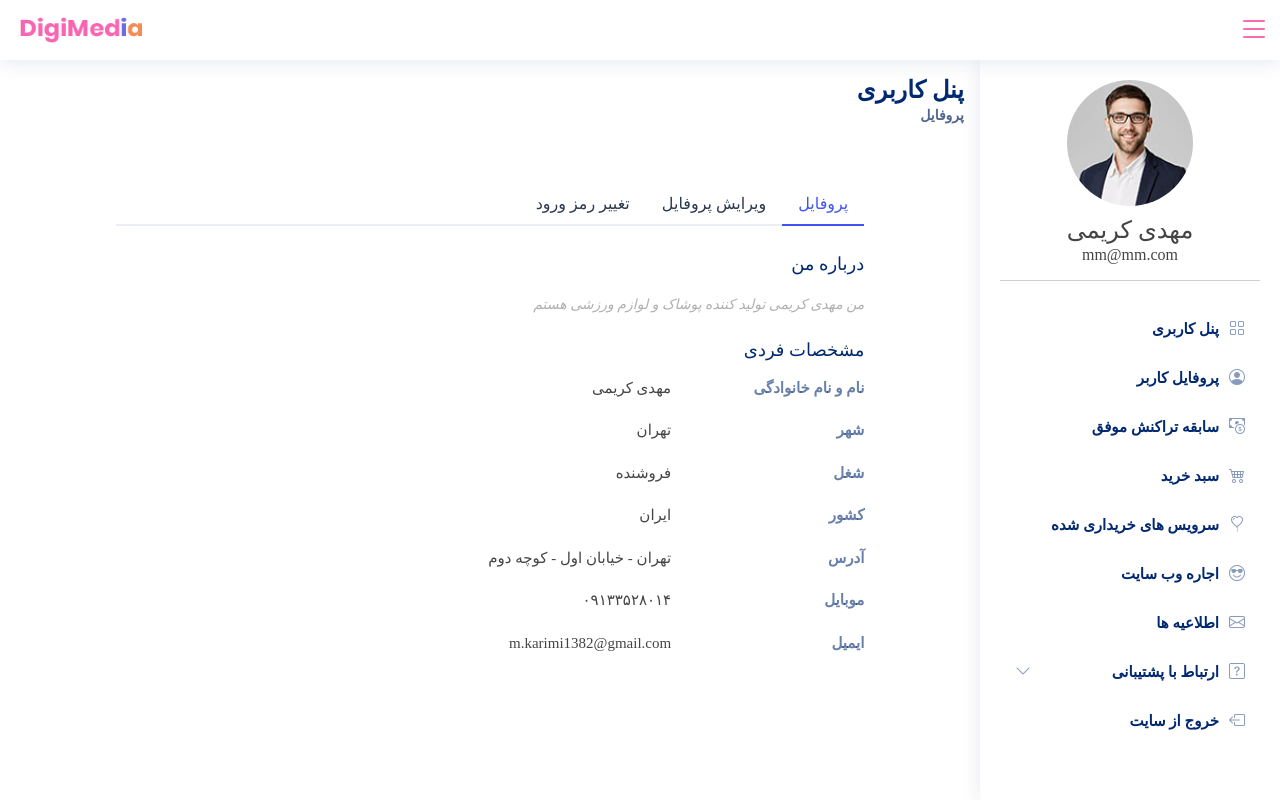
After one commit to karimi1382/Rent_store, a Laravel app: page /userprofile in a window 1280 px wide. The commit adds this page. Run offline with Laravel 9, Linux system fonts and the light colour scheme; a user stored in the database is signed in; data comes from the database, SQL or seed files in the repository; some libraries are stand-ins or nearby versions; some web fonts are replaced.

Commit message:
add profile ui page

```diff
--- a/Main_project/app/Http/Controllers/HomeController.php
+++ b/Main_project/app/Http/Controllers/HomeController.php
@@ -7,6 +7,7 @@ use App\Models\project;
 use App\Models\packege;
 use App\Models\fild;
 use App\Models\project_type;
+use Carbon\Carbon;
 
 use App\Models\order;
 
@@ -64,5 +65,9 @@ class HomeController extends Controller
                         ->where('orders.status','1')
                         ->get();
         return view('user.myservice',compact('orders'));
+
+    }
+    public function userprofile(){
+        return view('user.userprofile');
     }
 }
--- a/Main_project/composer.json
+++ b/Main_project/composer.json
@@ -10,7 +10,8 @@
         "laravel/framework": "^9.19",
         "laravel/sanctum": "^3.0",
         "laravel/tinker": "^2.7",
-        "laravel/ui": "^4.4"
+        "laravel/ui": "^4.4",
+        "nesbot/carbon": "^2.72"
     },
     "require-dev": {
         "fakerphp/faker": "^1.9.1",
--- a/Main_project/resources/views/layouts/Dashbord_head.blade.php
+++ b/Main_project/resources/views/layouts/Dashbord_head.blade.php
@@ -51,7 +51,7 @@
         <ul class="d-flex align-items-center">
 
             <div class=" ">
-                <a href="index.html" class="logo ">
+                <a href="{{url('/')}}" class="logo ">
                     <img src="{{ URL::asset('assets/images/logo-v1.png') }}" alt="">
                 </a>
               </div><!-- End Logo -->
@@ -159,7 +159,7 @@
     <ul class="sidebar-nav" id="sidebar-nav">
 
       <li class="nav-item">
-        <a class="nav-link " href="{{url('userpanel')}}">
+        <a class="nav-link collapsed" href="{{url('userpanel')}}">
           <i class="bi bi-grid"></i>
           <span>پنل کاربری</span>
         </a>
@@ -168,34 +168,18 @@
 
 
       <li class="nav-item">
-        <a class="nav-link collapsed" data-bs-target="#forms-nav" data-bs-toggle="collapse" href="#">
-          <i class="bi bi-person-vcard"></i><span>تنظیمات کارتابل</span><i class="bi bi-chevron-down ms-auto location_top"></i>
+        <a class="nav-link collapsed" href="{{url('userprofile')}}">
+          <i class="bi bi-person-circle"></i>
+          <span>پروفایل کاربر</span>
         </a>
-        <ul id="forms-nav" class="nav-content collapse " data-bs-parent="#sidebar-nav">
-          <li>
-            <a href="forms-elements.html">
-              <i class="bi bi-circle"></i><span>ویرایش مشخصات</span>
-            </a>
-          </li>
-          <li>
-            <a href="forms-layouts.html">
-              <i class="bi bi-circle"></i><span>تغییر رمز عبور</span>
-            </a>
-          </li>
-
-        </ul>
-      </li><!-- End Forms Nav -->
+      </li>
 
 
 
-      <li class="nav-item">
-        <a class="nav-link collapsed" data-bs-target="#charts-nav" data-bs-toggle="collapse" href="#">
-          <i class="bi bi-cash-coin"></i><span>اطلاعات مالی</span><i class="bi bi-chevron-down ms-auto location_top"></i>
-        </a>
-        <ul id="charts-nav" class="nav-content collapse " data-bs-parent="#sidebar-nav">
-          <li>
-            <a href="{{url('peyment')}}">
-              <i class="bi bi-circle"></i><span>سابقه تراکنش</span>
+     <!-- End Forms Nav -->
+          <li class="nav-item">
+            <a class="nav-link collapsed" href="{{url('peyment')}}">
+              <i class="bi bi-cash-coin"></i><span>سابقه تراکنش موفق</span>
             </a>
           </li>
           {{-- <li>
@@ -203,25 +187,9 @@
               <i class="bi bi-circle"></i><span>کیف پول</span>
             </a>
           </li> --}}
-        </ul>
+
       </li><!-- End Charts Nav -->
-      <li class="nav-item">
-        <a class="nav-link collapsed" data-bs-target="#charts-nav_2" data-bs-toggle="collapse" href="#">
-          <i class="bi bi-question-square"></i><span>ارتباط با پشتیبانی</span><i class="bi bi-chevron-down ms-auto location_top"></i>
-        </a>
-        <ul id="charts-nav_2" class="nav-content collapse " data-bs-parent="#sidebar-nav">
-          <li>
-            <a href="charts-apexcharts.html">
-              <i class="bi bi-circle"></i><span>ارسال تیکت جدید </span>
-            </a>
-          </li>
-          <li>
-            <a href="charts-echarts.html">
-              <i class="bi bi-circle"></i><span>مدیریت تیکت ها</span>
-            </a>
-          </li>
-        </ul>
-      </li><!-- End Charts Nav -->
+     <!-- End Charts Nav -->
 
 
 
@@ -255,7 +223,23 @@
           <span>اطلاعیه ها</span>
         </a>
       </li><!-- End Contact Page Nav -->
-
+      <li class="nav-item">
+        <a class="nav-link collapsed" data-bs-target="#charts-nav_2" data-bs-toggle="collapse" href="#">
+          <i class="bi bi-question-square"></i><span>ارتباط با پشتیبانی</span><i class="bi bi-chevron-down ms-auto location_top"></i>
+        </a>
+        <ul id="charts-nav_2" class="nav-content collapse " data-bs-parent="#sidebar-nav">
+          <li>
+            <a href="charts-apexcharts.html">
+              <i class="bi bi-circle"></i><span>ارسال تیکت جدید </span>
+            </a>
+          </li>
+          <li>
+            <a href="charts-echarts.html">
+              <i class="bi bi-circle"></i><span>مدیریت تیکت ها</span>
+            </a>
+          </li>
+        </ul>
+      </li>
       <li class="nav-item">
         <a class="nav-link collapsed" href="{{ route('logout') }}" onclick="event.preventDefault();document.getElementById('logout-form').submit();">
           <i class="bi bi-box-arrow-left"></i>
--- /dev/null
+++ b/Main_project/resources/views/user/userprofile.blade.php
@@ -0,0 +1,224 @@
+@extends('layouts.Dashbord_head')
+
+@section('content')
+
+<div class="pagetitle p-3">
+    <h1>پنل کاربری</h1>
+    <nav>
+      <ol class="breadcrumb">
+        <li class="breadcrumb-item active"> پروفایل </li>
+      </ol>
+    </nav>
+  </div><!-- End Page Title -->
+
+  <section class="section profile">
+    <div class="row">
+
+
+      <div class="col-md-10 mx-auto ">
+        <div class="container">
+        <div class="">
+          <div class="card-body pt-3">
+            <!-- Bordered Tabs -->
+            <ul class="nav nav-tabs nav-tabs-bordered">
+
+              <li class="nav-item">
+                <button class="nav-link active" data-bs-toggle="tab" data-bs-target="#profile-overview">پروفایل</button>
+              </li>
+
+              <li class="nav-item">
+                <button class="nav-link" data-bs-toggle="tab" data-bs-target="#profile-edit">ویرایش پروفایل </button>
+              </li>
+
+
+
+              <li class="nav-item">
+                <button class="nav-link" data-bs-toggle="tab" data-bs-target="#profile-change-password">تغییر رمز ورود </button>
+              </li>
+
+            </ul>
+            <div class="tab-content pt-2">
+
+              <div class="tab-pane fade show active profile-overview" id="profile-overview">
+                <h5 class="card-title">درباره من</h5>
+                <p class="small fst-italic">من مهدی کریمی تولید کننده پوشاک و لوازم ورزشی هستم</p>
+
+                <h5 class="card-title">مشخصات فردی</h5>
+
+                <div class="row">
+                  <div class="col-lg-3 col-md-4 label ">نام و نام خانوادگی</div>
+                  <div class="col-lg-9 col-md-8">مهدی کریمی</div>
+                </div>
+
+                <div class="row">
+                  <div class="col-lg-3 col-md-4 label">شهر</div>
+                  <div class="col-lg-9 col-md-8">تهران</div>
+                </div>
+
+                <div class="row">
+                  <div class="col-lg-3 col-md-4 label">شغل</div>
+                  <div class="col-lg-9 col-md-8">فروشنده</div>
+                </div>
+
+                <div class="row">
+                  <div class="col-lg-3 col-md-4 label">کشور</div>
+                  <div class="col-lg-9 col-md-8">ایران</div>
+                </div>
+
+                <div class="row">
+                  <div class="col-lg-3 col-md-4 label">آدرس</div>
+                  <div class="col-lg-9 col-md-8">تهران - خیابان اول - کوچه دوم</div>
+                </div>
+
+                <div class="row">
+                  <div class="col-lg-3 col-md-4 label">موبایل</div>
+                  <div class="col-lg-9 col-md-8">۰۹۱۳۳۵۲۸۰۱۴</div>
+                </div>
+
+                <div class="row">
+                  <div class="col-lg-3 col-md-4 label">ایمیل</div>
+                  <div class="col-lg-9 col-md-8">m.karimi1382@gmail.com</div>
+                </div>
+
+              </div>
+
+              <div class="tab-pane fade profile-edit pt-3" id="profile-edit">
+
+                <!-- Profile Edit Form -->
+                <form>
+                  <div class="row mb-3">
+                    <label for="profileImage" class="col-md-4 col-lg-3 col-form-label">عکس پروفایل</label>
+                    <div class="col-md-8 col-lg-9">
+                      <img src="{{'dashbord/assets/img/profile-img.jpg'}}" alt="Profile">
+                      <div class="pt-2">
+                        <input type="file" name="pic" class="form-control" />
+                      </div>
+                    </div>
+                  </div>
+
+                  <div class="row mb-3">
+                    <label for="fullName" class="col-md-4 col-lg-3 col-form-label">نام و نام خانوادگی</label>
+                    <div class="col-md-8 col-lg-9">
+                      <input name="fullName" type="text" class="form-control" id="fullName" value="مهدی کریمی">
+                    </div>
+                  </div>
+
+                  <div class="row mb-3">
+                    <label for="about" class="col-md-4 col-lg-3 col-form-label">درباره من</label>
+                    <div class="col-md-8 col-lg-9">
+                      <textarea name="about" class="form-control" id="about" style="height: 100px"></textarea>
+                    </div>
+                  </div>
+
+                  <div class="row mb-3">
+                    <label for="company" class="col-md-4 col-lg-3 col-form-label">شهر</label>
+                    <div class="col-md-8 col-lg-9">
+                      <input name="company" type="text" class="form-control" id="company" value="تهران">
+                    </div>
+                  </div>
+
+                  <div class="row mb-3">
+                    <label for="Job" class="col-md-4 col-lg-3 col-form-label">شغل</label>
+                    <div class="col-md-8 col-lg-9">
+                      <input name="job" type="text" class="form-control" id="Job" value="فروشندگی">
+                    </div>
+                  </div>
+
+                  <div class="row mb-3">
+                    <label for="Country" class="col-md-4 col-lg-3 col-form-label">کشور</label>
+                    <div class="col-md-8 col-lg-9">
+                      <input name="country" type="text" class="form-control" id="Country" value="ایران">
+                    </div>
+                  </div>
+
+                  <div class="row mb-3">
+                    <label for="Address" class="col-md-4 col-lg-3 col-form-label">آدرس</label>
+                    <div class="col-md-8 col-lg-9">
+                      <input name="address" type="text" class="form-control" id="Address" value="تهران - خیابان اول - کوچه دوم">
+                    </div>
+                  </div>
+
+                  <div class="row mb-3">
+                    <label for="Phone" class="col-md-4 col-lg-3 col-form-label">موبایل</label>
+                    <div class="col-md-8 col-lg-9">
+                      <input name="phone" type="text" class="form-control" id="Phone" value="۰۹۱۳۳۵۲۸۰۱۴">
+                    </div>
+                  </div>
+
+                  <div class="row mb-3">
+                    <label for="Email" class="col-md-4 col-lg-3 col-form-label">ایمیل</label>
+                    <div class="col-md-8 col-lg-9">
+                      <input name="email" type="email" class="form-control" id="Email" value="m.karimi1382@gmail.com">
+                    </div>
+                  </div>
+
+
+
+                  <div class="row mb-3">
+                    <label for="Instagram" class="col-md-4 col-lg-3 col-form-label"> آدرس پیج اینستاگرام</label>
+                    <div class="col-md-8 col-lg-9">
+                      <input name="instagram" type="text" class="form-control" id="Instagram" value="https://instagram.com/#">
+                    </div>
+                  </div>
+
+                  <div class="row mb-3">
+                    <label for="Linkedin" class="col-md-4 col-lg-3 col-form-label"> آدرس لینکدین</label>
+                    <div class="col-md-8 col-lg-9">
+                      <input name="linkedin" type="text" class="form-control" id="Linkedin" value="https://linkedin.com/#">
+                    </div>
+                  </div>
+
+                  <div class="text-start">
+                    <button type="submit" class="btn btn_banafsh">ذخیره تغییرات</button>
+                  </div>
+                </form><!-- End Profile Edit Form -->
+
+              </div>
+
+
+
+              <div class="tab-pane fade pt-3" id="profile-change-password">
+                <!-- Change Password Form -->
+                <form>
+
+                  <div class="row mb-3">
+                    <label for="currentPassword" class="col-md-4 col-lg-3 col-form-label">پسورد فعلی</label>
+                    <div class="col-md-8 col-lg-9">
+                      <input name="password" type="password" class="form-control" id="currentPassword">
+                    </div>
+                  </div>
+
+                  <div class="row mb-3">
+                    <label for="newPassword" class="col-md-4 col-lg-3 col-form-label">پسورد جدید</label>
+                    <div class="col-md-8 col-lg-9">
+                      <input name="newpassword" type="password" class="form-control" id="newPassword">
+                    </div>
+                  </div>
+
+                  <div class="row mb-3">
+                    <label for="renewPassword" class="col-md-4 col-lg-3 col-form-label">تکرار پسورد جدید</label>
+                    <div class="col-md-8 col-lg-9">
+                      <input name="renewpassword" type="password" class="form-control" id="renewPassword">
+                    </div>
+                  </div>
+
+                  <div class="text-start">
+                    <button type="submit" class="btn btn_banafsh">ذخیره تغییرات</button>
+                  </div>
+                </form><!-- End Change Password Form -->
+
+              </div>
+
+            </div><!-- End Bordered Tabs -->
+
+          </div>
+        </div>
+        </div>
+      </div>
+
+
+
+    </div>
+  </section>
+
+  @endsection
--- a/Main_project/routes/web.php
+++ b/Main_project/routes/web.php
@@ -22,6 +22,7 @@ Route::get('/insertdata/{id}', [App\Http\Controllers\HomeController::class, 'che
 Route::get('/cartshow', [App\Http\Controllers\HomeController::class, 'cart_show'])->name('cartshow')->middleware('auth');
 Route::get('/myservice', [App\Http\Controllers\HomeController::class, 'myservice'])->name('myservice')->middleware('auth');
 Route::resource('/peyment', App\Http\Controllers\PaymentController::class)->middleware('auth');
+Route::get('/userprofile', [App\Http\Controllers\HomeController::class, 'userprofile'])->name('userprofile')->middleware('auth');
 
 
 Route::resource('/order', App\Http\Controllers\OrderController::class)->middleware('auth');
```
Also changed, not shown: Main_project/resources/views/layouts/content-home.blade.php (+7 -7 lines), Main_project/resources/views/user/myservice.blade.php (+22 -2 lines), Main_project/public/assets/css/templatemo-digimedia-v1.css, 1 other file.
